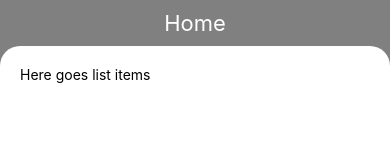
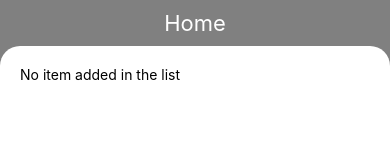
Before and after one commit to nadirhussain1/ReduxInAction, a React Native app: screen /Home in a window 390 px wide. Shown: the top 160 px of the page. Built offline with nearby package versions, Linux system fonts and the light colour scheme.

Commit message:
- Redux store connected with application by wrapping elements of App.js file with Provider component imported from react-redux - State is being accessed by 'useSelector' hook. Check HomeScreen code changes.

```diff
--- a/App.js
+++ b/App.js
@@ -1,7 +1,15 @@
 import React from 'react';
+import {Provider} from 'react-redux'
+
+
 import AppNavigator from './navigation/AppNavigator';
+import store from './redux/store';
 
 
 export default function App(){
-  return <AppNavigator />
+  return(
+    <Provider store={store}>
+      <AppNavigator />
+    </Provider>
+  )
 }
--- a/redux/reducer.js
+++ b/redux/reducer.js
@@ -1,3 +1,6 @@
+import {ADD_ITEM} from './actions';
+
+
 const initialState = {
   itemList:[],
 }
--- a/screens/HomeScreen.js
+++ b/screens/HomeScreen.js
@@ -1,10 +1,13 @@
 import React from 'react';
 import {StyleSheet,Text,View,TouchableOpacity,Image,StatusBar} from 'react-native';
+import {useSelector} from 'react-redux';
 
 import Header from '../components/Header';
 
 
 function ListView() {
+  const items=useSelector(state=>state.itemList)
+
   return (
     <View
       style={{
@@ -15,7 +18,15 @@ function ListView() {
         paddingHorizontal: 20,
         paddingVertical: 20
       }}>
-      <Text>Here goes list items</Text>
+
+       {(items.length ==0 ) &&
+         <Text>No item added in the list</Text>
+       }
+
+       {(items.length !==0 ) &&
+         <Text>List contains {items.length} items</Text>
+       }
+
     </View>
   )
 }
```
